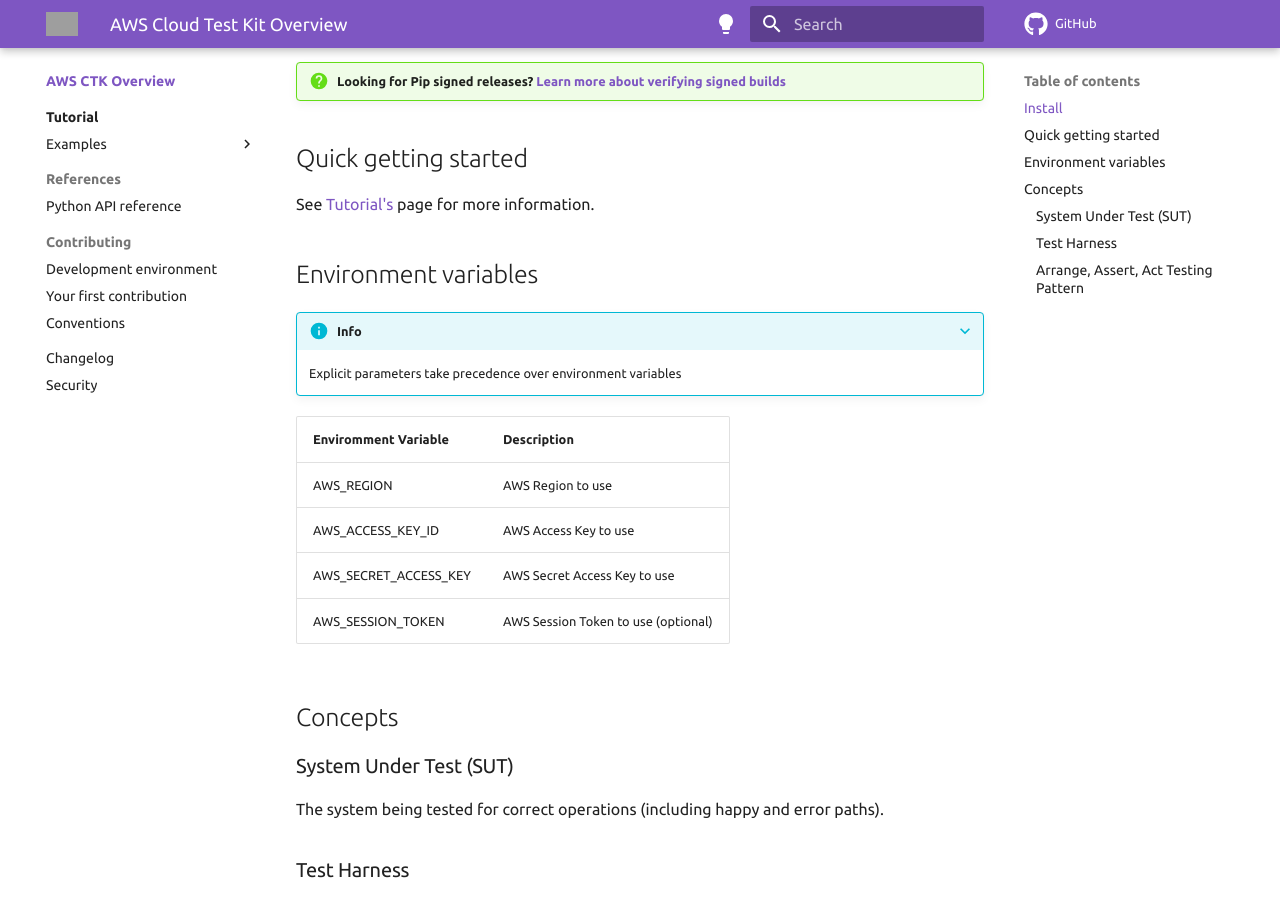
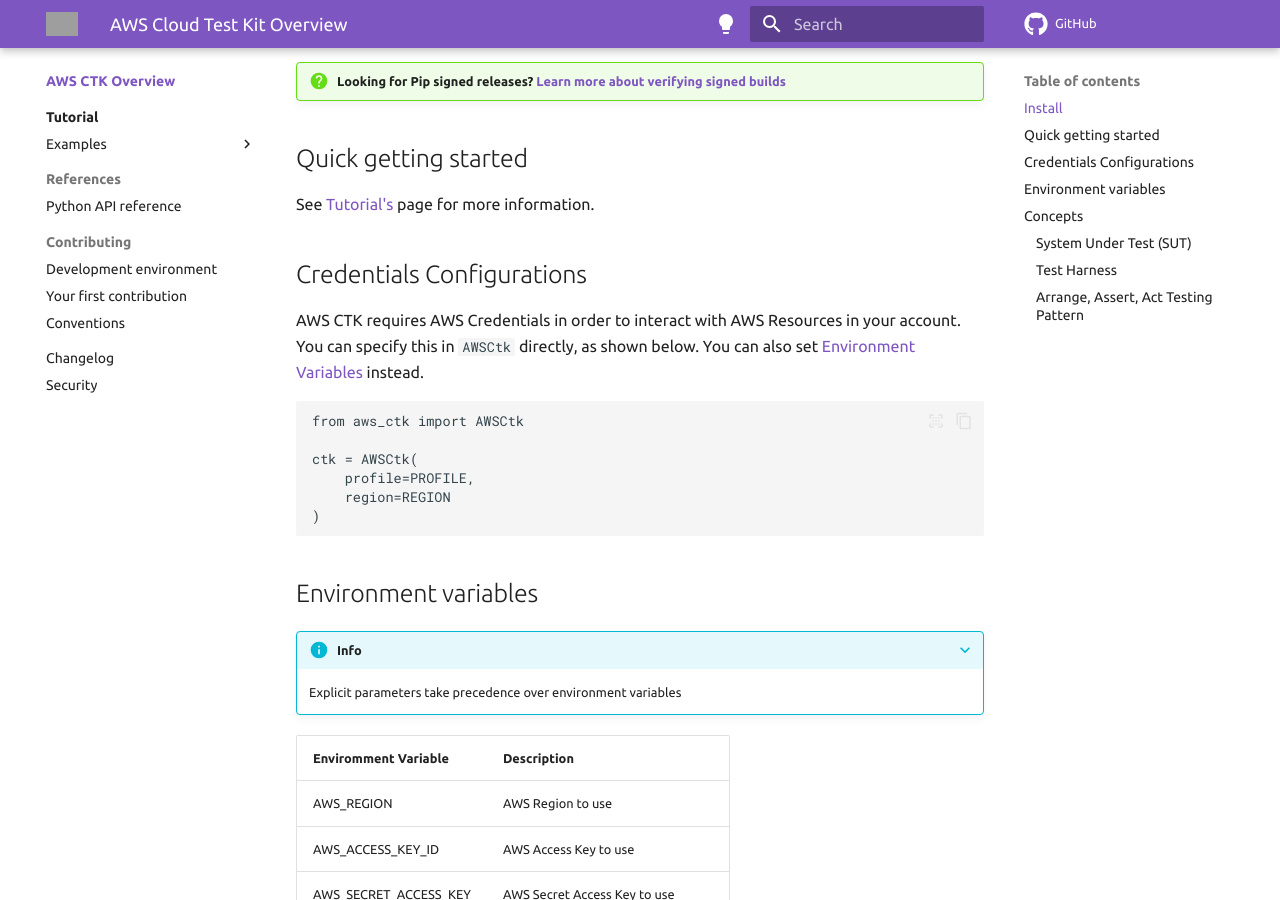
Before and after one commit to awslabs/aws-iatk, an MkDocs documentation site: the page built from docs/index.md, in a window 1280 px wide and 900 px high, scrolled down 586 px. Built offline with MkDocs 1.6.1 and Material for MkDocs 9.7.7, drawn with Linux system fonts in a browser that asks for light colours; comment, search, counter and statistics services are not loaded; the version menu is left out; grey boxes are pictures that could not be loaded.

Commit message:
chore: Docs for Credentials usage

````diff
--- a/docs/index.md
+++ b/docs/index.md
@@ -22,6 +22,19 @@
 
 See [Tutorial's](./tutorial/index.md) page for more information.
 
+## Credentials Configurations
+
+AWS CTK requires AWS Credentials in order to interact with AWS Resources in your account. You can specify this in `AWSCtk` directly, as shown below. You can also set [Environment Variables](#environment-variables) instead.
+
+```
+from aws_ctk import AWSCtk
+
+ctk = AWSCtk(
+	profile=PROFILE,
+	region=REGION
+)
+```
+
 ## Environment variables
 
 ???+ info
@@ -33,6 +46,8 @@
 | AWS_ACCESS_KEY_ID     | AWS Access Key to use |
 | AWS_SECRET_ACCESS_KEY | AWS Secret Access Key to use |
 | AWS_SESSION_TOKEN     | AWS Session Token to use (optional) |
+
+
 
 ## Concepts
 
````
